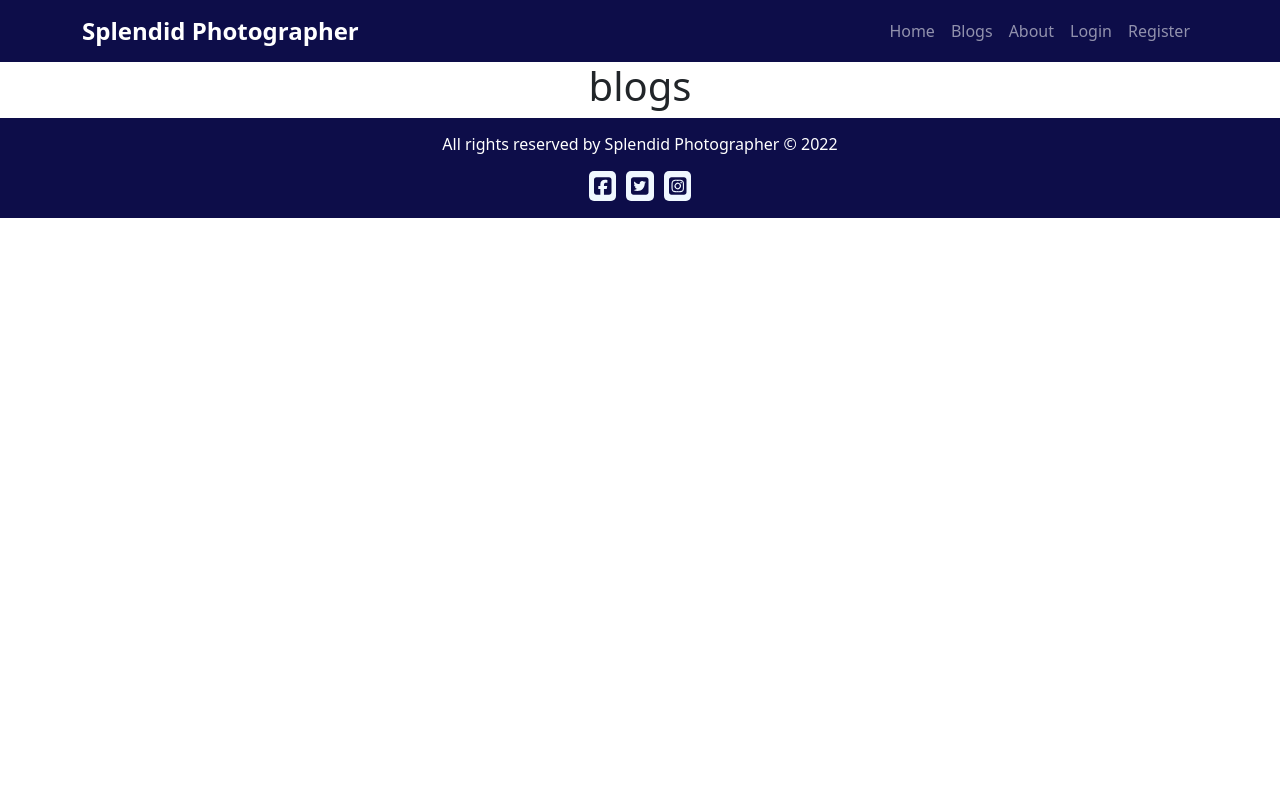
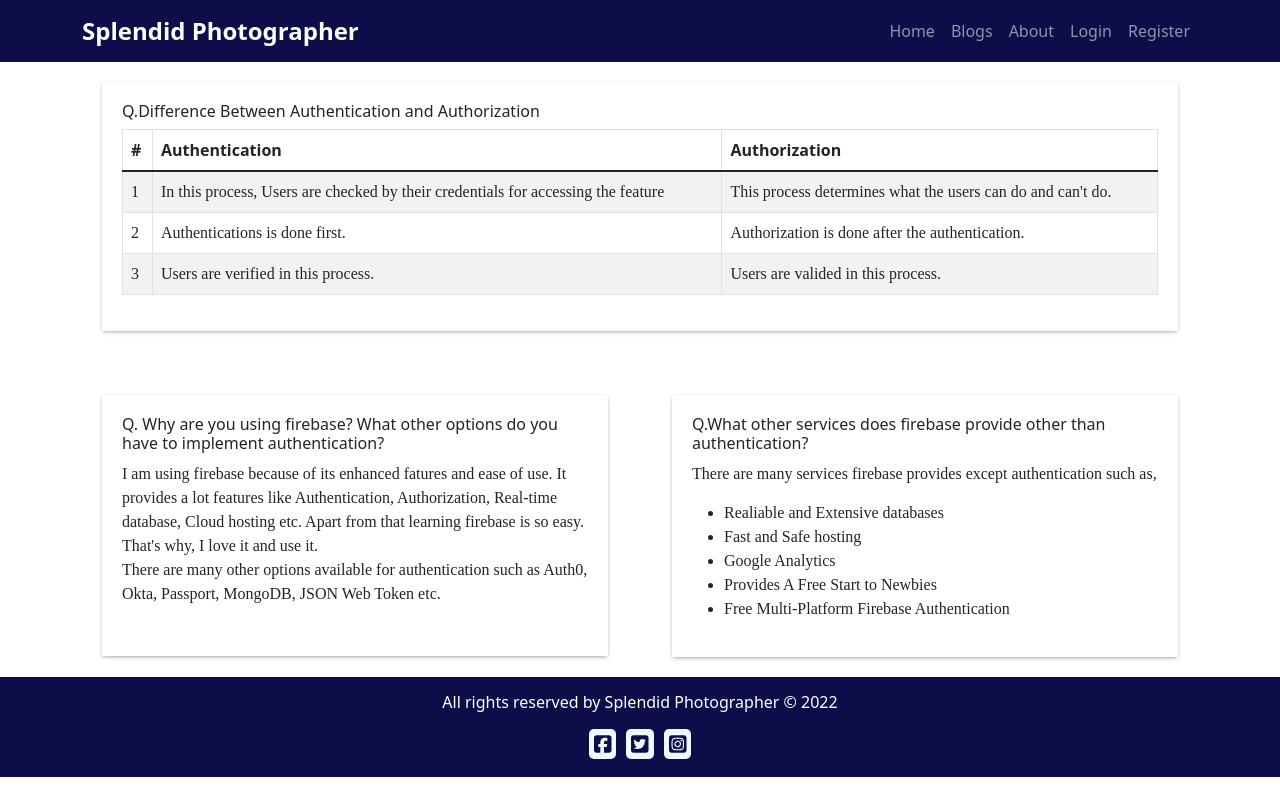
Before and after one commit to asif2508/splendid-photographer, a React (Create React App) app: page /blogs in a window 1280 px wide. Built offline with nearby package versions, Linux system fonts and the light colour scheme; no server answers.

Commit message:
blogs page done

```diff
--- a/src/components/Blogs/Blogs.css
+++ b/src/components/Blogs/Blogs.css
@@ -0,0 +1,18 @@
+.answer-style{
+    box-shadow: rgba(50, 50, 93, 0.25) 0px 2px 5px -1px, rgba(0, 0, 0, 0.3) 0px 1px 3px -1px;
+    padding: 20px;
+    margin: 20px;
+    text-align: start;
+}
+.answer-style1{
+    padding-bottom: 35px;
+}
+.answer-style ul>li {
+    font-family: cursive;
+}
+.answer-style p{
+    font-family: cursive;
+}
+.answer-style tbody>tr>td{
+    font-family: cursive;
+}
--- a/src/components/Blogs/Blogs.js
+++ b/src/components/Blogs/Blogs.js
@@ -1,9 +1,69 @@
 import React from 'react';
-
+import { Col, Container, Row, Table } from 'react-bootstrap';
+import './Blogs.css';
 const Blogs = () => {
     return (
         <div>
-           <h1>blogs</h1>
+            <Container>
+                <Row className='g-4'>
+                    <Col xs={12} md={12} lg={12}>
+                        <div className="answer-style">
+                        <h6>Q.Difference Between Authentication and Authorization</h6>
+                        <Table striped bordered hover size="md">
+                            <thead>
+                                <tr>
+                                    <th>#</th>
+                                    <th>Authentication</th>
+                                    <th>Authorization</th>
+
+                                </tr>
+                            </thead>
+                            <tbody>
+                                <tr>
+                                    <td>1</td>
+                                    <td>In this process, Users are checked by their credentials for accessing the feature</td>
+                                    <td>This process determines what the users can do and can't do.</td>
+
+                                </tr>
+                                <tr>
+                                    <td>2</td>
+                                    <td>Authentications is done first.</td>
+                                    <td>Authorization is done after the authentication.</td>
+
+                                </tr>
+                                <tr>
+                                    <td>3</td>
+                                    <td>Users are verified in this process.</td>
+                                    <td>Users are valided in this process.</td>
+                                </tr>
+                            </tbody>
+                        </Table>
+                        </div>
+                    </Col>
+                    <Col xs={12} md={6} lg={6}>
+                        <div className="answer-style answer-style1">
+                            <h6>Q. Why are you using firebase? What other options do you have to implement authentication?</h6>
+                            <p>I am using firebase because of its enhanced fatures and ease of use. It provides a lot features like Authentication, Authorization, Real-time database, Cloud hosting etc. Apart from that learning firebase is so easy. That's why, I love it and use it.
+                            <br />
+                            There are many other options available for authentication such as Auth0, Okta, Passport, MongoDB, JSON Web Token etc.
+                            </p>
+                        </div>
+                    </Col>
+                    <Col xs={12} md={6} lg={6}>
+                        <div className="answer-style">
+                            <h6>Q.What other services does firebase provide other than authentication?</h6>
+                            <p>There are many services firebase provides except authentication such as, </p>
+                            <ul>
+                                <li>Realiable and Extensive databases</li>
+                                <li>Fast and Safe hosting</li>
+                                <li>Google Analytics</li>
+                                <li> Provides A Free Start to Newbies</li>
+                                <li>Free Multi-Platform Firebase Authentication</li>
+                            </ul>
+                        </div>
+                    </Col>
+                </Row>
+            </Container>
         </div>
     );
 };
```
